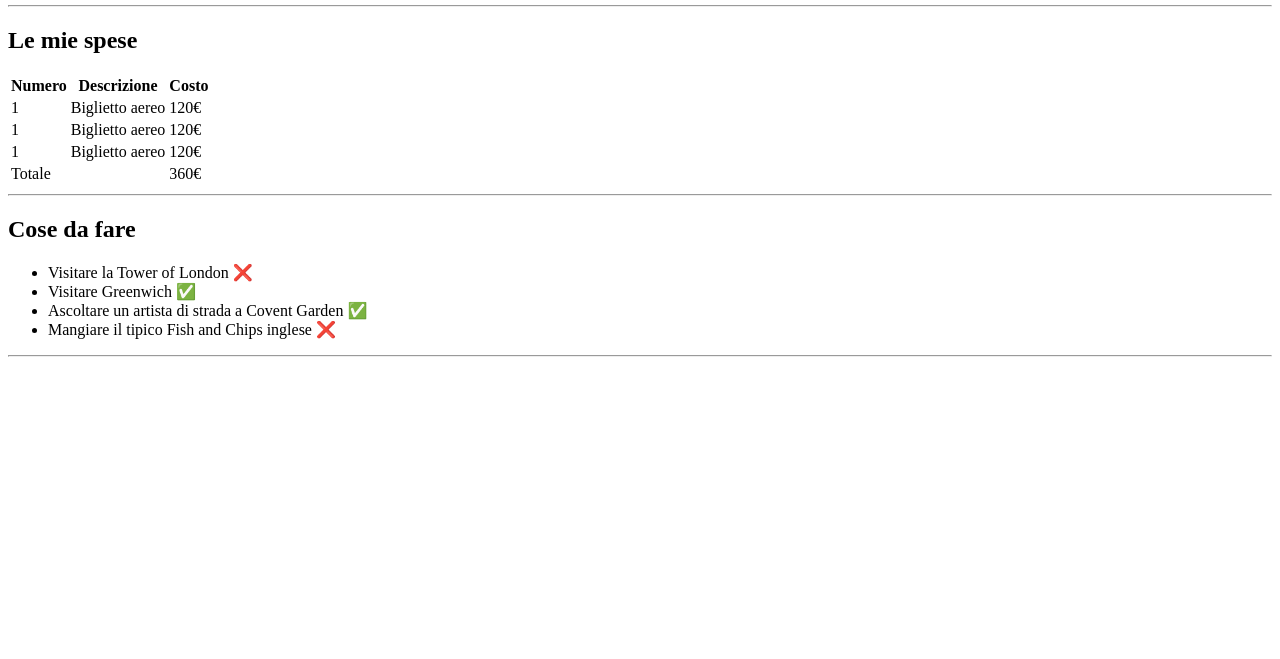
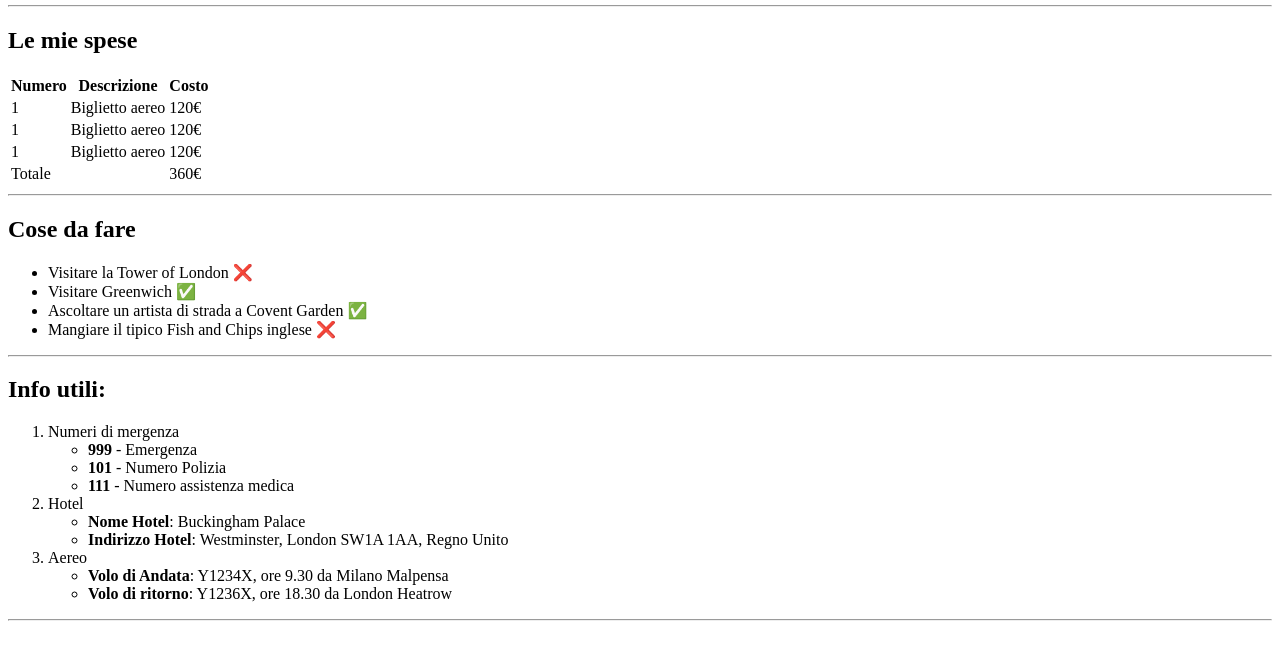
Before and after one commit to CarloCosta92/html-london-trip, a plain HTML site: page index.html in a window 1280 px wide. Shown: the part 101-760 px from the top of the page. Drawn offline with Linux system fonts and the light colour scheme.

Commit message:
feat: completamento ol

```diff
--- a/index.html
+++ b/index.html
@@ -75,20 +75,47 @@
         <section>
             <h2>Cose da fare</h2>
             <ul>
-                <li>Visitare la Tower of London &#10060</li>
-                <li>Visitare Greenwich &#9989</li>
-                <li>Ascoltare un artista di strada a Covent Garden &#9989</li>
-                <li>Mangiare il tipico Fish and Chips inglese &#10060</li>
+                <li>Visitare la Tower of London &#10060;</li>
+                <li>Visitare Greenwich &#9989;</li>
+                <li>Ascoltare un artista di strada a Covent Garden &#9989;</li>
+                <li>Mangiare il tipico Fish and Chips inglese &#10060;</li>
             </ul>
 
             <hr>
         </section>
 
         <!--ol info utili-->
-        <section></section>
+        <section>
+            <h2>Info utili:</h2>
+            <ol>
+                <li>Numeri di mergenza</li>
+                    <ul>
+                        <li><strong>999</strong> - Emergenza </li>
+                        <li><strong>101</strong> - Numero Polizia </li>
+                        <li><strong>111</strong> - Numero assistenza medica </li>
+
+                    </ul>
+
+                <li>Hotel</li>
+                    <ul>
+                        <li><strong>Nome Hotel</strong>: Buckingham Palace</li>
+                        <li><strong>Indirizzo Hotel</strong>: Westminster, London SW1A 1AA, Regno Unito</li>
+                    </ul>
+
+                <li>Aereo</li>
+                    <ul>
+                        <li><strong>Volo di Andata</strong>: Y1234X, ore 9.30 da Milano Malpensa</li>
+                        <li><strong>Volo di ritorno</strong>: Y1236X, ore 18.30 da London Heatrow</li>
+                    </ul>
+
+            </ol>
+            <hr>
+        </section>
 
         <!-- Le foto-->
-        <section></section>
+        <section>
+
+        </section>
 
 
     </main>
```
